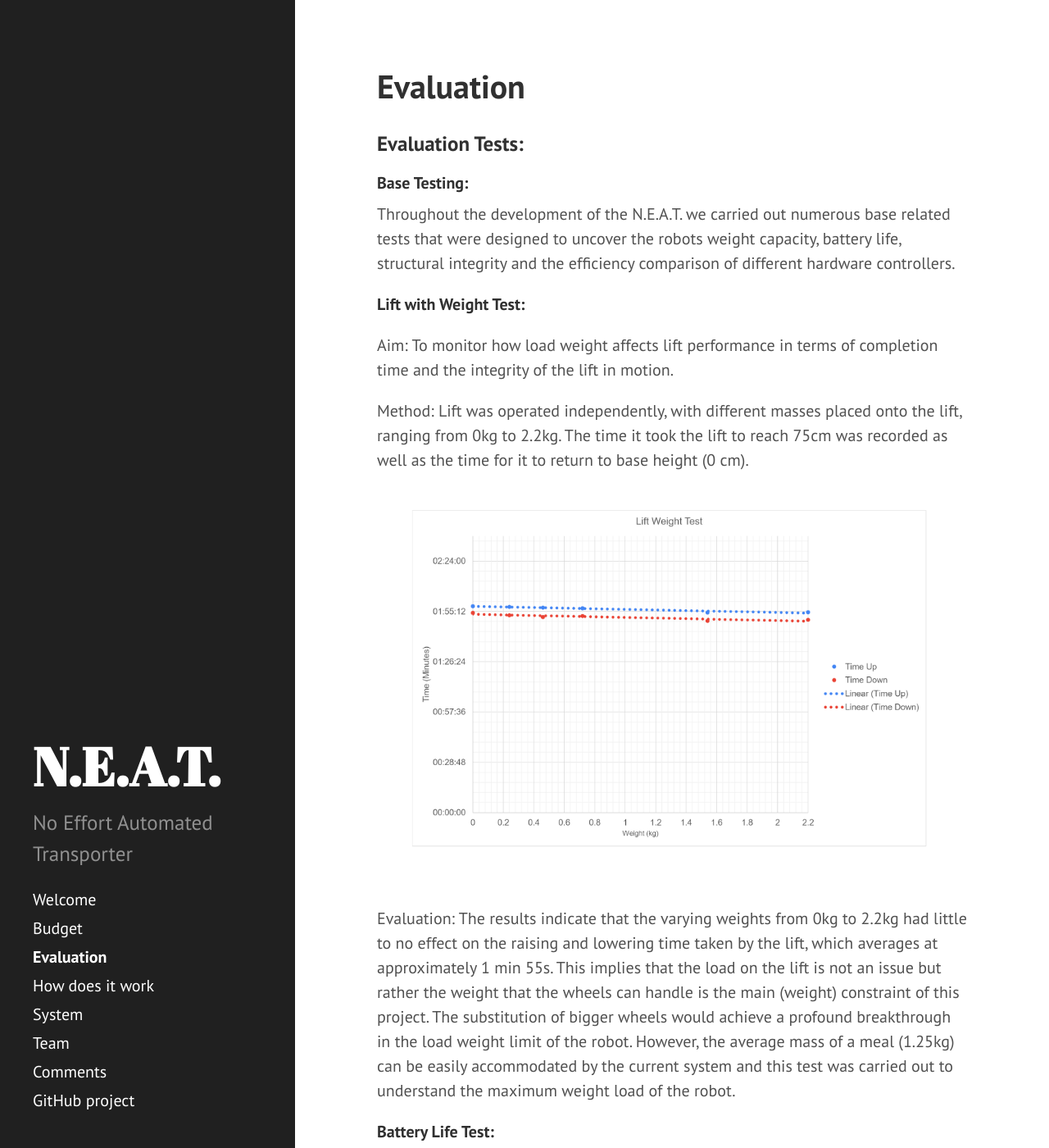
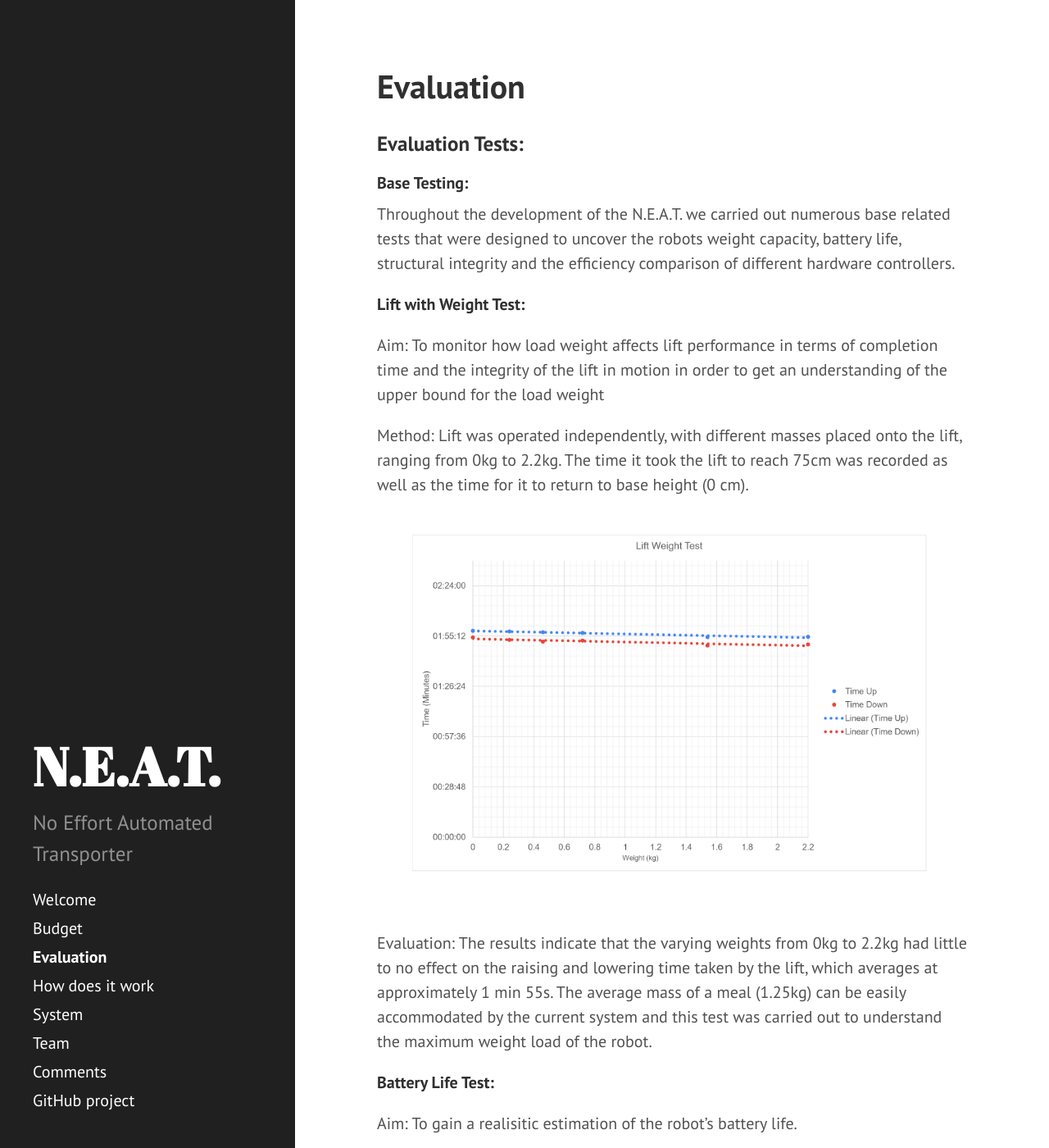
Before and after one commit to okapeng/sdp2020-group2, a Jekyll site: the page built from _pages/evaluation.md, in a window 1280 px wide and 1400 px high. Shown: the whole window at 82% size. Built offline with Jekyll 4.4.1, drawn with Linux system fonts in a browser that asks for light colours.

Commit message:
Update evaluation.md

```diff
--- a/_pages/evaluation.md
+++ b/_pages/evaluation.md
@@ -9,11 +9,11 @@ permalink: /evaluation/
 
   **Lift with Weight Test:**
 
-  Aim: To monitor how load weight affects lift performance in terms of completion time and the integrity of the lift in motion.
+  Aim: To monitor how load weight affects lift performance in terms of completion time and the integrity of the lift in motion in order to get an understanding of the upper bound for the load weight
 
   Method: Lift was operated independently, with different masses placed onto the lift, ranging from 0kg to 2.2kg. The time it took the lift to reach 75cm was recorded as well as the time for it to return to base height (0 cm).
   ![Lift Weight Test](/images/lift_test.png)
-  Evaluation: The results indicate that the varying weights from 0kg to 2.2kg had little to no effect on the raising and lowering time taken by the lift, which averages at approximately 1 min 55s. This implies that the load on the lift is not an issue but rather the  weight  that  the  wheels  can  handle  is  the  main (weight) constraint of this project. The substitution of bigger wheels would achieve a profound breakthrough in the load weight limit of the robot.  However, the average mass of a meal (1.25kg) can be easily accommodated by the current system and this test was carried out to understand the maximum weight load of the robot.
+  Evaluation: The results indicate that the varying weights from 0kg to 2.2kg had little to no effect on the raising and lowering time taken by the lift, which averages at approximately 1 min 55s. The average mass of a meal (1.25kg) can be easily accommodated by the current system and this test was carried out to understand the maximum weight load of the robot.
 
   **Battery Life Test:**
 
```
